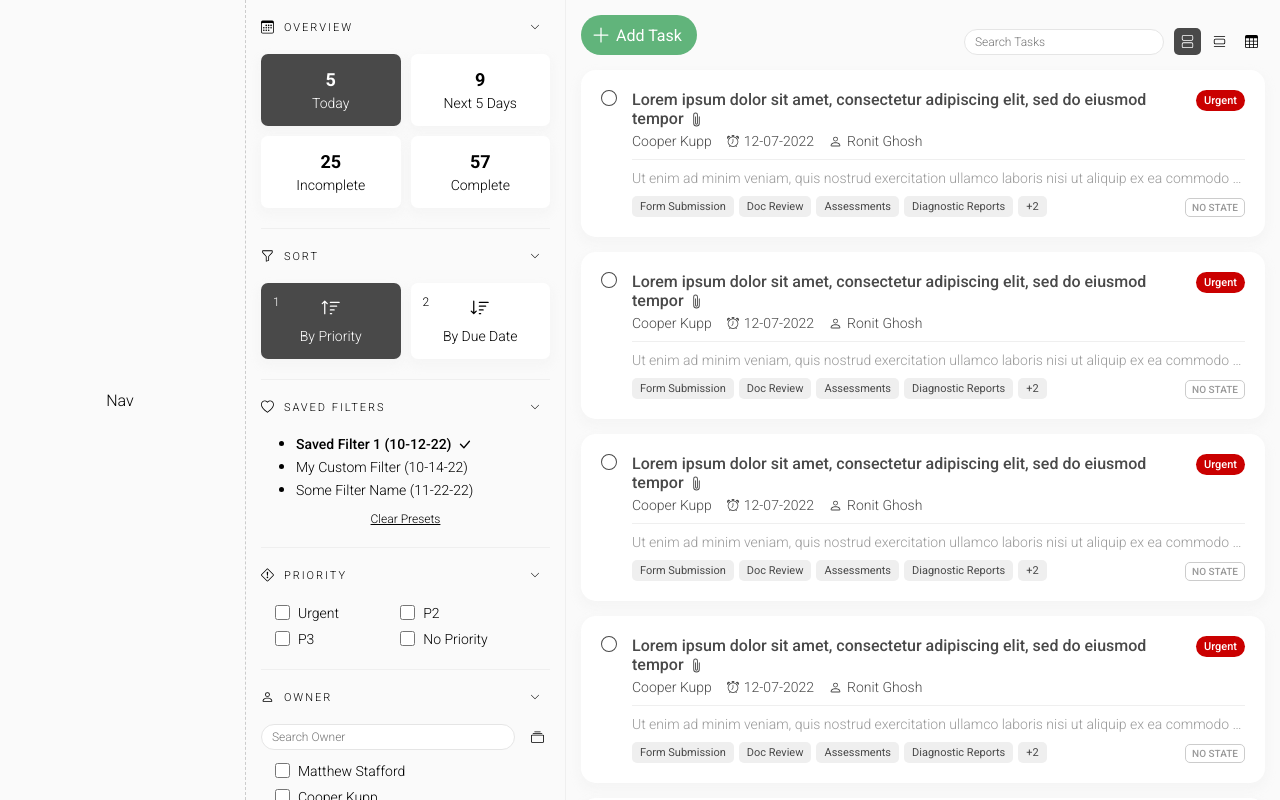
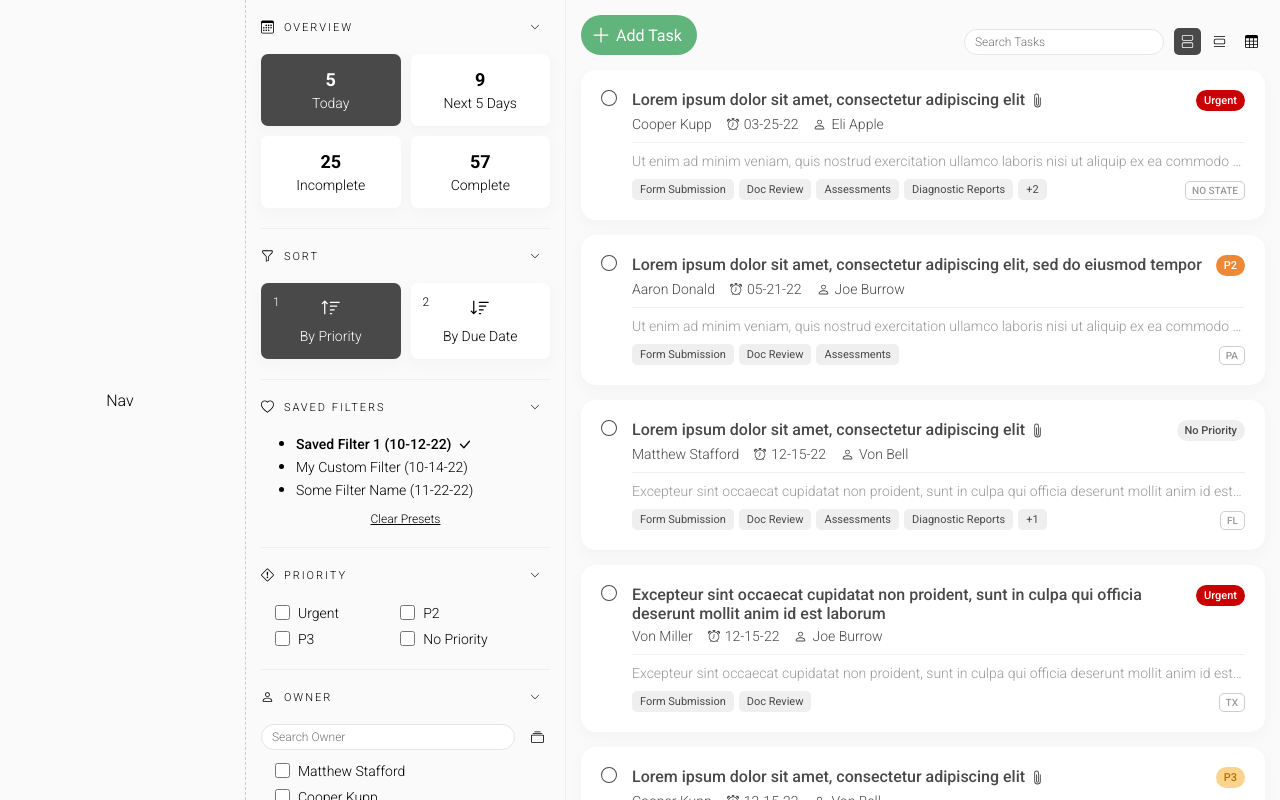
Before and after one commit to dchoi87/akute-health, a React (Create React App) app: page / in a window 1280 px wide. Built offline with nearby package versions, Linux system fonts and the light colour scheme.

Commit message:
Mock Data Integration & Styling Updates

```diff
--- a/src/components/tasks/card/index.js
+++ b/src/components/tasks/card/index.js
@@ -9,10 +9,11 @@ import {
 } from "react-bootstrap-icons";
 
 import styles from "./index.module.css";
+import { tags } from "../data";
 
 const cx = classNames.bind(styles);
 
-const Cards = ({ showDesktopView, isCompactView }) => {
+const Cards = ({ task, showDesktopView, isCompactView }) => {
 
   return (
     <button className={cx("container", {compact: isCompactView})}>
@@ -23,52 +24,70 @@ const Cards = ({ showDesktopView, isCompactView }) => {
         <div className={styles.sectionTop}>
           <div className={styles.headingWrapper}>
             <div className={styles.title}>
-              <span>Lorem ipsum dolor sit amet, consectetur adipiscing elit, sed do eiusmod tempor</span>
-              <Paperclip />
+              <span>{task.title}</span>
+              {
+                task.attachment &&
+                <Paperclip />
+              }
             </div>
-            <div className="">
-              <div className={cx("priority", "urgent")}>Urgent</div>
+            <div className={styles.priorityWrapper}>
+              <div className={cx("priority", styles[task.priority])}>{task.priority}</div>
             </div>
           </div>
           <div className={styles.subHeading}>
-            <div className={styles.owner}>Cooper Kupp</div>
+            <div className={styles.owner}>{task.owner}</div>
             <div className={styles.duedate}>
               <Alarm />
-              <span>12-07-2022</span>
+              <span>{task.duedate}</span>
             </div>
             <div className={styles.patient}>
               <Person />
-              <span>Ronit Ghosh</span>
+              <span>{task.patient}</span>
             </div>
           </div>
         </div>
         <div className={styles.sectionMid}>
           <div className={styles.description}>
-            Ut enim ad minim veniam, quis nostrud exercitation ullamco laboris nisi ut aliquip ex ea commodo consequat.
+            {task.description}
           </div>
         </div>
         <div className={styles.sectionBottom}>
           <div className={styles.tagsWrapper}>
+            {/* todo: dry this */}
             {
               showDesktopView ? (
                 <>
-                  <div className={styles.tag}>Form Submission</div>
-                  <div className={styles.tag}>Doc Review</div>
-                  <div className={styles.tag}>Assessments</div>
-                  <div className={styles.tag}>Diagnostic Reports</div>
-                  <div className={styles.tag}>+2</div>
+                  {
+                    task.tags.slice(0, 4).map((tag, i) => {
+                      return (
+                        <div key={i} className={styles.tag}>{tag}</div>
+                      )
+                    })
+                  }
+                  {
+                    task.tags.length > 4 &&
+                    <div className={styles.tag}>+{task.tags.length - 4}</div>
+                  }
                 </>
               ) : (
                 <>
-                  <div className={styles.tag}>Form Submission</div>
-                  <div className={styles.tag}>Doc Review</div>
-                  <div className={styles.tag}>+4</div>
+                  {
+                    task.tags.slice(0, 2).map((tag, i) => {
+                      return (
+                        <div key={i} className={styles.tag}>{tag}</div>
+                      )
+                    })
+                  }
+                  {
+                    task.tags.length > 4 &&
+                    <div className={styles.tag}>+{task.tags.length - 2}</div>
+                  }
                 </>
               )
             }
 
           </div>
-          <div className={styles.appointedState}>No State</div>
+          <div className={styles.appointedState}>{task.state}</div>
         </div>
       </div>
     </button>
--- a/src/components/tasks/card/index.module.css
+++ b/src/components/tasks/card/index.module.css
@@ -63,16 +63,29 @@
 .owner {
   font-weight: 300;
 }
+.priorityWrapper {
+  margin-left: 10px;
+}
 .priority {
   font-weight: 500;
   font-size: 11px;
+  text-transform: capitalize;
   padding: 4px 8px;
   border-radius: 15px;
-  margin-left: 5px;
+  white-space: nowrap;
+  background: #efefef;
 }
 .urgent {
   color: #fff;
   background: #ca0000;
+}
+.p2 {
+  color: #fff;
+  background: #ED8936;
+}
+.p3 {
+  color: #b57300;
+  background: #FBD38D;
 }
 .description {
   font-size: 14px;
@@ -110,6 +123,7 @@
   padding: 4px 8px;
   font-size: 11px;
   font-weight: 400;
+  text-transform: capitalize;
 }
 .tag + .tag {
   margin-left: 5px;
--- a/src/components/tasks/data.js
+++ b/src/components/tasks/data.js
@@ -56,3 +56,171 @@ export const sectionSvg = {
   status: <Check2Square />,
   tags: <Tag />,
 };
+
+export const mockData = [
+  {
+    title: "Lorem ipsum dolor sit amet, consectetur adipiscing elit",
+    description: "Ut enim ad minim veniam, quis nostrud exercitation ullamco laboris nisi ut aliquip ex ea commodo consequat",
+    owner: "Cooper Kupp",
+    patient: "Eli Apple",
+    duedate: "03-25-22",
+    tags: ["form submission", "doc review", "assessments", "diagnostic reports", "health maintenance", "new patient signup"],
+    priority: "urgent",
+    state: "no state",
+    attachment: true
+  },
+  {
+    title: "Lorem ipsum dolor sit amet, consectetur adipiscing elit, sed do eiusmod tempor",
+    description: "Ut enim ad minim veniam, quis nostrud exercitation ullamco laboris nisi ut aliquip ex ea commodo consequat. Duis aute irure dolor in reprehenderit in voluptate velit esse cillum dolore eu fugiat nulla pariatur.",
+    owner: "Aaron Donald",
+    patient: "Joe Burrow",
+    duedate: "05-21-22",
+    tags: ["form submission", "doc review", "assessments"],
+    priority: "p2",
+    state: "PA",
+    attachment: false
+  },
+  {
+    title: "Lorem ipsum dolor sit amet, consectetur adipiscing elit",
+    description: "Excepteur sint occaecat cupidatat non proident, sunt in culpa qui officia deserunt mollit anim id est laborum",
+    owner: "Matthew Stafford",
+    patient: "Von Bell",
+    duedate: "12-15-22",
+    tags: ["form submission", "doc review", "assessments", "diagnostic reports", "health maintenance"],
+    priority: "no priority",
+    state: "FL",
+    attachment: true
+  },
+  {
+    title: "Excepteur sint occaecat cupidatat non proident, sunt in culpa qui officia deserunt mollit anim id est laborum",
+    description: "Excepteur sint occaecat cupidatat non proident, sunt in culpa qui officia deserunt mollit anim id est laborum",
+    owner: "Von Miller",
+    patient: "Joe Burrow",
+    duedate: "12-15-22",
+    tags: ["form submission", "doc review"],
+    priority: "urgent",
+    state: "TX",
+    attachment: false
+  },
+  {
+    title: "Lorem ipsum dolor sit amet, consectetur adipiscing elit",
+    description: "Excepteur sint occaecat cupidatat non proident, sunt in culpa qui officia deserunt mollit anim id est laborum",
+    owner: "Cooper Kupp",
+    patient: "Von Bell",
+    duedate: "12-15-22",
+    tags: ["form submission"],
+    priority: "p3",
+    state: "WA",
+    attachment: true
+  },
+  {
+    title: "Lorem ipsum dolor sit amet, consectetur adipiscing elit",
+    description: "Ut enim ad minim veniam, quis nostrud exercitation ullamco laboris nisi ut aliquip ex ea commodo consequat",
+    owner: "Cooper Kupp",
+    patient: "Eli Apple",
+    duedate: "03-25-22",
+    tags: ["form submission", "doc review", "assessments", "diagnostic reports", "health maintenance", "new patient signup"],
+    priority: "urgent",
+    state: "no state",
+    attachment: true
+  },
+  {
+    title: "Lorem ipsum dolor sit amet, consectetur adipiscing elit, sed do eiusmod tempor",
+    description: "Ut enim ad minim veniam, quis nostrud exercitation ullamco laboris nisi ut aliquip ex ea commodo consequat. Duis aute irure dolor in reprehenderit in voluptate velit esse cillum dolore eu fugiat nulla pariatur.",
+    owner: "Aaron Donald",
+    patient: "Joe Burrow",
+    duedate: "05-21-22",
+    tags: ["form submission", "doc review", "assessments"],
+    priority: "p2",
+    state: "PA",
+    attachment: true
+  },
+  {
+    title: "Lorem ipsum dolor sit amet, consectetur adipiscing elit",
+    description: "Excepteur sint occaecat cupidatat non proident, sunt in culpa qui officia deserunt mollit anim id est laborum",
+    owner: "Matthew Stafford",
+    patient: "Von Bell",
+    duedate: "12-15-22",
+    tags: ["form submission", "doc review", "assessments", "diagnostic reports", "health maintenance"],
+    priority: "no priority",
+    state: "FL",
+    attachment: false
+  },
+  {
+    title: "Excepteur sint occaecat cupidatat non proident, sunt in culpa qui officia deserunt mollit anim id est laborum",
+    description: "Excepteur sint occaecat cupidatat non proident, sunt in culpa qui officia deserunt mollit anim id est laborum",
+    owner: "Von Miller",
+    patient: "Joe Burrow",
+    duedate: "12-15-22",
+    tags: ["form submission", "doc review"],
+    priority: "urgent",
+    state: "TX",
+    attachment: true
+  },
+  {
+    title: "Lorem ipsum dolor sit amet, consectetur adipiscing elit",
+    description: "Excepteur sint occaecat cupidatat non proident, sunt in culpa qui officia deserunt mollit anim id est laborum",
+    owner: "Cooper Kupp",
+    patient: "Von Bell",
+    duedate: "12-15-22",
+    tags: ["form submission"],
+    priority: "p3",
+    state: "WA",
+    attachment: false
+  },
+  {
+    title: "Lorem ipsum dolor sit amet, consectetur adipiscing elit",
+    description: "Ut enim ad minim veniam, quis nostrud exercitation ullamco laboris nisi ut aliquip ex ea commodo consequat",
+    owner: "Cooper Kupp",
+    patient: "Eli Apple",
+    duedate: "03-25-22",
+    tags: ["form submission", "doc review", "assessments", "diagnostic reports", "health maintenance", "new patient signup"],
+    priority: "urgent",
+    state: "no state",
+    attachment: true
+  },
+  {
+    title: "Lorem ipsum dolor sit amet, consectetur adipiscing elit, sed do eiusmod tempor",
+    description: "Ut enim ad minim veniam, quis nostrud exercitation ullamco laboris nisi ut aliquip ex ea commodo consequat. Duis aute irure dolor in reprehenderit in voluptate velit esse cillum dolore eu fugiat nulla pariatur.",
+    owner: "Aaron Donald",
+    patient: "Joe Burrow",
+    duedate: "05-21-22",
+    tags: ["form submission", "doc review", "assessments"],
+    priority: "p2",
+    state: "PA",
+    attachment: true
+  },
+  {
+    title: "Lorem ipsum dolor sit amet, consectetur adipiscing elit",
+    description: "Excepteur sint occaecat cupidatat non proident, sunt in culpa qui officia deserunt mollit anim id est laborum",
+    owner: "Matthew Stafford",
+    patient: "Von Bell",
+    duedate: "12-15-22",
+    tags: ["form submission", "doc review", "assessments", "diagnostic reports", "health maintenance"],
+    priority: "no priority",
+    state: "FL",
+    attachment: false
+  },
+  {
+    title: "Excepteur sint occaecat cupidatat non proident, sunt in culpa qui officia deserunt mollit anim id est laborum",
+    description: "Excepteur sint occaecat cupidatat non proident, sunt in culpa qui officia deserunt mollit anim id est laborum",
+    owner: "Von Miller",
+    patient: "Joe Burrow",
+    duedate: "12-15-22",
+    tags: ["form submission", "doc review"],
+    priority: "urgent",
+    state: "TX",
+    attachment: true
+  },
+  {
+    title: "Lorem ipsum dolor sit amet, consectetur adipiscing elit",
+    description: "Excepteur sint occaecat cupidatat non proident, sunt in culpa qui officia deserunt mollit anim id est laborum",
+    owner: "Cooper Kupp",
+    patient: "Von Bell",
+    duedate: "12-15-22",
+    tags: ["form submission"],
+    priority: "p3",
+    state: "WA",
+    attachment: false
+  },
+]
--- a/src/components/tasks/index.js
+++ b/src/components/tasks/index.js
@@ -7,6 +7,7 @@ import Button from "./common/button";
 import Input from "./common/input";
 
 import { useContainerQuery } from "./hooks";
+import { mockData } from "./data";
 
 import styles from "./index.module.css";
 
@@ -71,12 +72,11 @@ const Tasks = () => {
           </div>
         </div>
         <div className={cx("cards", { compact: viewOption === "compact" })}>
-          {Array(25)
-            .fill()
-            .map((el, i) => {
+          {mockData.map((task, i) => {
               return (
                 <Card
                   key={i}
+                  task={task}
                   showDesktopView={showDesktopView}
                   isCompactView={viewOption === "compact"}
                 />
```
